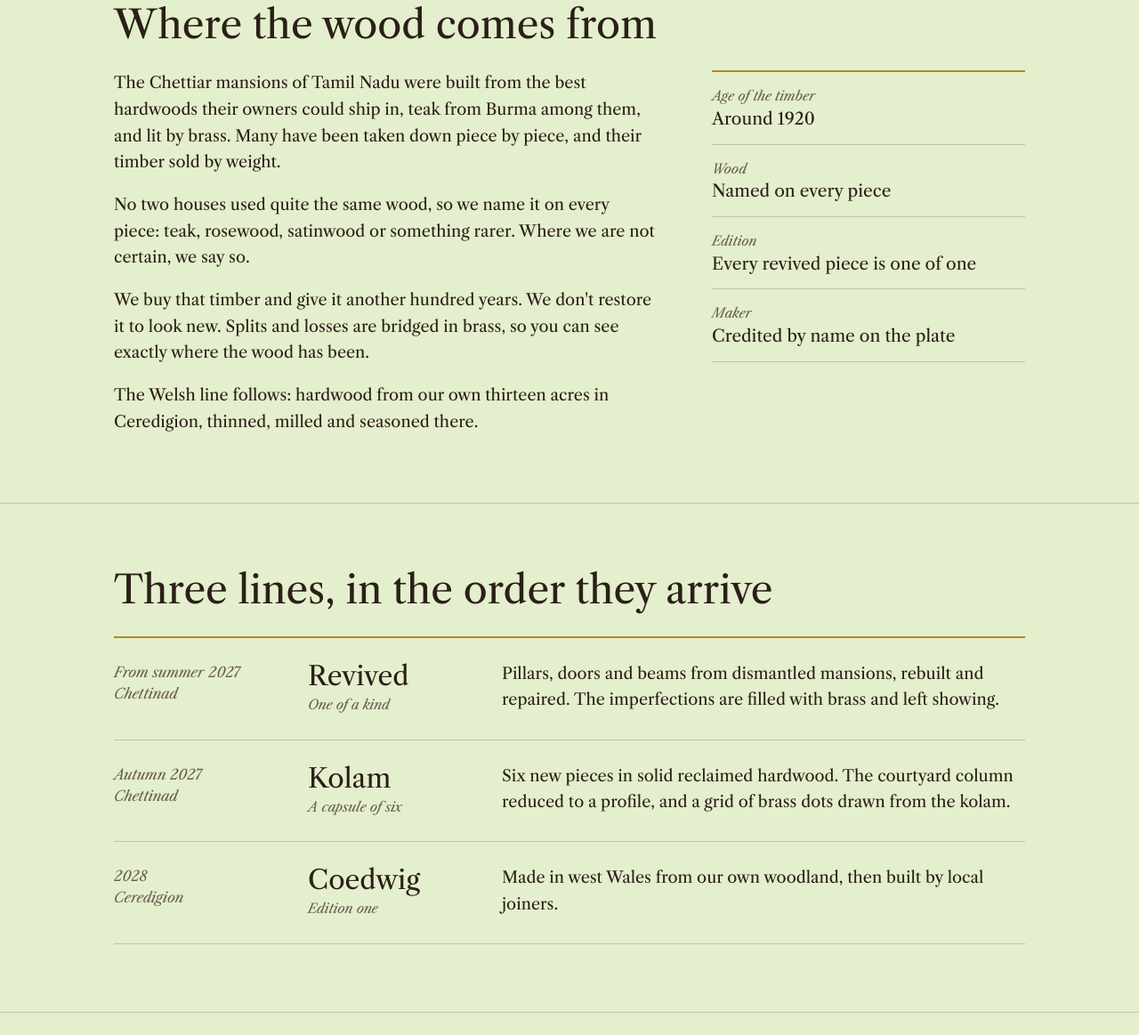
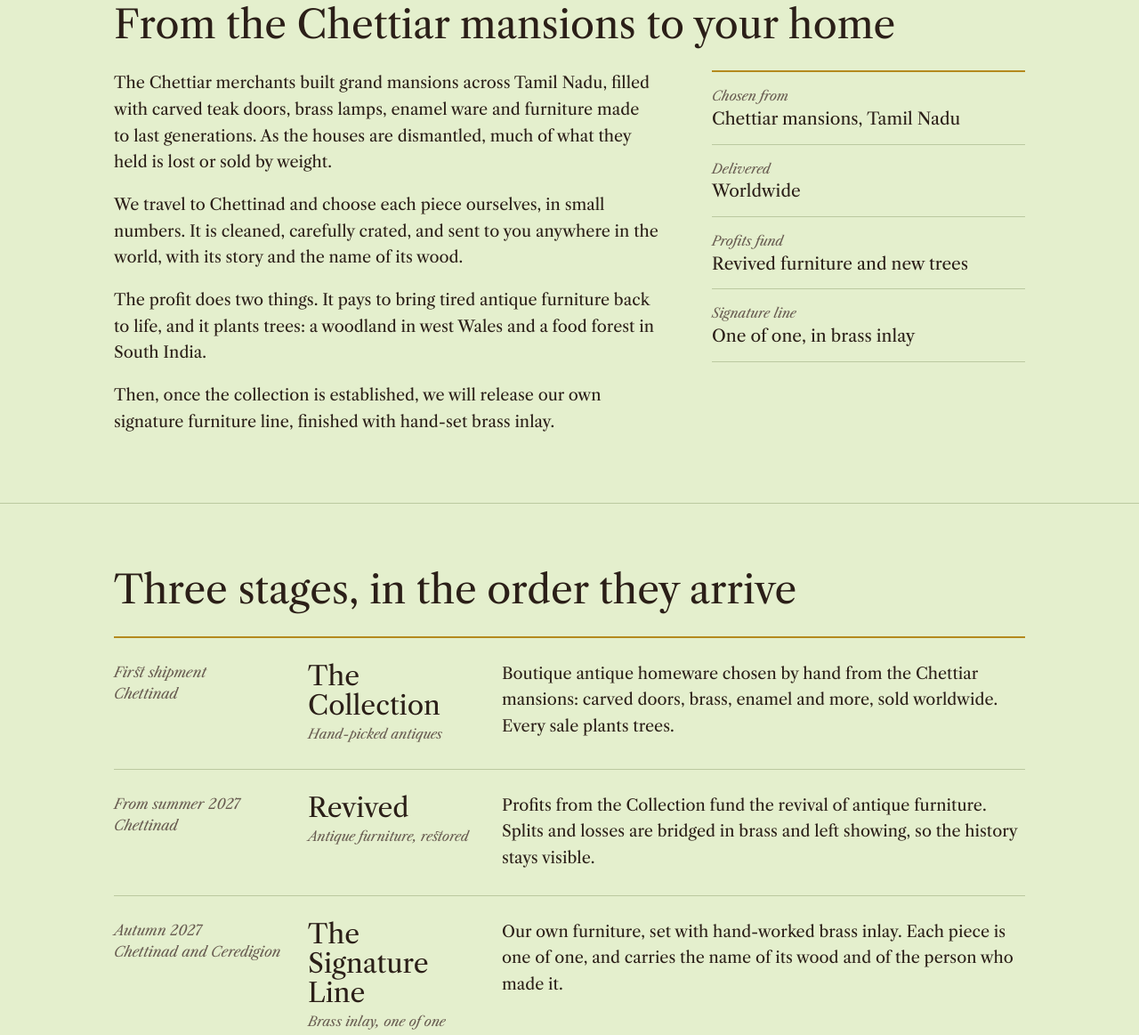
Before and after one commit to k4nnan/nirvanam, a plain HTML site: page index.html in a window 1280 px wide. Shown: the part 1013-2176 px from the top of the page at 89% size. Drawn offline with nearby package versions, Linux system fonts and the light colour scheme; no server answers; a web font is replaced by a local one.

Commit message:
Rewrite site copy: boutique antiques first, then revived furniture and signature brass-inlay line
Co-Authored-By: Claude Sonnet 5.5 <noreply@anthropic.com>
Claude-Session: https://claude.ai/code/session_01SrsfCFjuXp7NxiduHA7xXQ

```diff
--- a/index.html
+++ b/index.html
@@ -3,10 +3,10 @@
 <head>
 <meta charset="UTF-8">
 <meta name="viewport" content="width=device-width, initial-scale=1.0">
-<title>Nirvanam Studio | Reclaimed Chettinad hardwood, repaired in brass</title>
-<meta name="description" content="Century-old hardwood from the mansions of Chettinad, rebuilt as furniture and repaired in brass. Each piece is one of one, with its wood named and its maker signed. Join the list for first refusal.">
-<meta property="og:title" content="Nirvanam Studio | Heritage furniture revived for a second life">
-<meta property="og:description" content="Century-old Chettinad hardwood, rebuilt and repaired in brass. Every piece names its wood and the person who made it.">
+<title>Nirvanam Studio | Hand-picked antiques from the Chettiar mansions</title>
+<meta name="description" content="Hand-picked antique homeware from the Chettiar mansions of Tamil Nadu, sold worldwide. Our profits revive antique furniture and plant trees in India and Wales. Join the list for first refusal.">
+<meta property="og:title" content="Nirvanam Studio | Antiques from the Chettiar mansions, trees for the future">
+<meta property="og:description" content="Hand-picked antiques from the Chettiar mansions. Every sale revives old furniture and plants trees in India and Wales.">
 <meta property="og:type" content="website">
 <meta property="og:url" content="https://nirvanamstudio.com/">
 <!-- Add a 1200x630 photograph and uncomment:
@@ -195,8 +195,8 @@ footer ul{list-style:none;display:flex;flex-wrap:wrap;gap:8px 22px}
 
 <section class="wrap hero">
   <div>
-    <h1 id="h1">Heritage furniture revived for a second life</h1>
-    <p class="lede" id="ld">We buy century-old hardwood from the dismantled mansions of Chettinad and rebuild it as furniture, with every imperfection filled in brass. Each piece is one of one, and carries the name of its wood and of the person who made it.</p>
+    <h1 id="h1">Antiques with a story, and a forest to follow</h1>
+    <p class="lede" id="ld">We hand-pick boutique antique homeware from the Chettiar mansions of Tamil Nadu and send it to homes around the world. What we earn goes back into reviving old furniture and planting trees in India and Wales.</p>
 
     <div class="signup" data-place="hero" aria-live="polite">
       <form novalidate>
@@ -219,7 +219,7 @@ footer ul{list-style:none;display:flex;flex-wrap:wrap;gap:8px 22px}
       <dl>
         <dt>Source</dt><dd>Chettinad, Tamil Nadu</dd>
         <dt>Timber</dt><dd>Reclaimed hardwood</dd>
-        <dt>Revived</dt><dd>2027</dd>
+        <dt>Sold</dt><dd>Worldwide</dd>
         <dt>Maker</dt><dd>Named on every piece</dd>
         <dt id="plate-k" hidden>First refusal</dt><dd id="plate-v" hidden></dd>
       </dl>
@@ -230,19 +230,19 @@ footer ul{list-style:none;display:flex;flex-wrap:wrap;gap:8px 22px}
 
 <section class="band">
   <div class="wrap">
-    <h2>Where the wood comes from</h2>
+    <h2>From the Chettiar mansions to your home</h2>
     <div class="story">
       <div>
-        <p>The Chettiar mansions of Tamil Nadu were built from the best hardwoods their owners could ship in, teak from Burma among them, and lit by brass. Many have been taken down piece by piece, and their timber sold by weight.</p>
-        <p>No two houses used quite the same wood, so we name it on every piece: teak, rosewood, satinwood or something rarer. Where we are not certain, we say so.</p>
-        <p>We buy that timber and give it another hundred years. We don't restore it to look new. Splits and losses are bridged in brass, so you can see exactly where the wood has been.</p>
-        <p>The Welsh line follows: hardwood from our own thirteen acres in Ceredigion, thinned, milled and seasoned there.</p>
+        <p>The Chettiar merchants built grand mansions across Tamil Nadu, filled with carved teak doors, brass lamps, enamel ware and furniture made to last generations. As the houses are dismantled, much of what they held is lost or sold by weight.</p>
+        <p>We travel to Chettinad and choose each piece ourselves, in small numbers. It is cleaned, carefully crated, and sent to you anywhere in the world, with its story and the name of its wood.</p>
+        <p>The profit does two things. It pays to bring tired antique furniture back to life, and it plants trees: a woodland in west Wales and a food forest in South India.</p>
+        <p>Then, once the collection is established, we will release our own signature furniture line, finished with hand-set brass inlay.</p>
       </div>
-      <dl class="facts">
-        <div><dt>Age of the timber</dt><dd>Around 1920</dd></div>
-        <div><dt>Wood</dt><dd>Named on every piece</dd></div>
-        <div><dt>Edition</dt><dd>Every revived piece is one of one</dd></div>
-        <div><dt>Maker</dt><dd>Credited by name on the plate</dd></div>
+<dl class="facts">
+        <div><dt>Chosen from</dt><dd>Chettiar mansions, Tamil Nadu</dd></div>
+        <div><dt>Delivered</dt><dd>Worldwide</dd></div>
+        <div><dt>Profits fund</dt><dd>Revived furniture and new trees</dd></div>
+        <div><dt>Signature line</dt><dd>One of one, in brass inlay</dd></div>
       </dl>
     </div>
 
@@ -258,22 +258,22 @@ footer ul{list-style:none;display:flex;flex-wrap:wrap;gap:8px 22px}
 
 <section class="band">
   <div class="wrap">
-    <h2>Three lines, in the order they arrive</h2>
+    <h2>Three stages, in the order they arrive</h2>
     <ol class="lines">
       <li>
-        <div class="when">From summer 2027<br>Chettinad</div>
-        <div><h3>Revived</h3><div class="kind">One of a kind</div></div>
-        <p>Pillars, doors and beams from dismantled mansions, rebuilt and repaired. The imperfections are filled with brass and left showing.</p>
+        <div class="when">First shipment<br>Chettinad</div>
+        <div><h3>The Collection</h3><div class="kind">Hand-picked antiques</div></div>
+        <p>Boutique antique homeware chosen by hand from the Chettiar mansions: carved doors, brass, enamel and more, sold worldwide. Every sale plants trees.</p>
       </li>
       <li>
-        <div class="when">Autumn 2027<br>Chettinad</div>
-        <div><h3>Kolam</h3><div class="kind">A capsule of six</div></div>
-        <p>Six new pieces in solid reclaimed hardwood. The courtyard column reduced to a profile, and a grid of brass dots drawn from the kolam.</p>
+        <div class="when">From summer 2027<br>Chettinad</div>
+        <div><h3>Revived</h3><div class="kind">Antique furniture, restored</div></div>
+        <p>Profits from the Collection fund the revival of antique furniture. Splits and losses are bridged in brass and left showing, so the history stays visible.</p>
       </li>
       <li>
-        <div class="when">2028<br>Ceredigion</div>
-        <div><h3>Coedwig</h3><div class="kind">Edition one</div></div>
-        <p>Made in west Wales from our own woodland, then built by local joiners.</p>
+        <div class="when">Autumn 2027<br>Chettinad and Ceredigion</div>
+        <div><h3>The Signature Line</h3><div class="kind">Brass inlay, one of one</div></div>
+        <p>Our own furniture, set with hand-worked brass inlay. Each piece is one of one, and carries the name of its wood and of the person who made it.</p>
       </li>
     </ol>
   </div>
@@ -285,7 +285,7 @@ footer ul{list-style:none;display:flex;flex-wrap:wrap;gap:8px 22px}
     <div class="how">
       <ol class="steps">
         <li>Join the list. The first hundred addresses each hold a place.</li>
-        <li>When a revived piece is finished, we email its photographs, dimensions and price to those hundred first.</li>
+        <li>When a new piece is ready, we email its photographs, dimensions and price to those hundred first.</li>
         <li>Anything not taken is offered to the rest of the list, and after that to everyone else.</li>
       </ol>
       <div class="signup" data-place="join" aria-live="polite">
@@ -364,12 +364,12 @@ function param(k){
    ============================================================ */
 var VARIANTS = {
   heritage: {
-    h1: "The mansions are gone. The wood remains.",
-    ld: "We rescue century-old hardwood from the Chettiar houses of Tamil Nadu and give it another hundred years, repaired in brass and signed by the craftsman who worked it."
+    h1: "The mansions are fading. Their treasures live on.",
+    ld: "Hand-picked antiques from the Chettiar houses of Tamil Nadu, sent to homes worldwide. Every sale revives old furniture and plants trees in India and Wales."
   },
   craft: {
-    h1: "Every imperfection filled with brass",
-    ld: "Century-old Chettinad hardwood, repaired in the open. We don't hide the damage. We bridge it in brass, so you can see exactly where the wood has been."
+    h1: "Antiques chosen by hand, trees planted for good",
+    ld: "We choose each piece in Chettinad, sell it worldwide, and put the profit into reviving old furniture and planting trees. Our signature brass-inlay line follows."
   }
 };
 var vKey = param("v"), variant = VARIANTS[vKey] ? vKey : "design";
@@ -439,9 +439,9 @@ var bar = document.getElementById("bar");
 function el(tag, cls, text){ var n = document.createElement(tag); if (cls) n.className = cls; if (text) n.textContent = text; return n; }
 
 var INTERESTS = [
-  ["revived", "One-of-a-kind revived pieces", "We'll write the moment the first revived pieces are ready."],
-  ["kolam",   "The Kolam capsule",            "We'll show you the Kolam capsule first."],
-  ["coedwig", "Welsh-made Coedwig",           "We'll let you know when the Welsh timber is ready."],
+  ["revived", "Revived antique furniture",   "We'll write the moment the first revived pieces are ready."],
+  ["kolam",   "The signature brass-inlay line", "We'll show you the signature line first."],
+  ["coedwig", "Antiques from the Collection",   "We'll write as soon as the first antiques are ready."],
   ["story",   "Just the story",               "We'll send the films and the story, and leave the selling out."]
 ];
 
```
Also changed, not shown: shop.html (+2 -2 lines).
